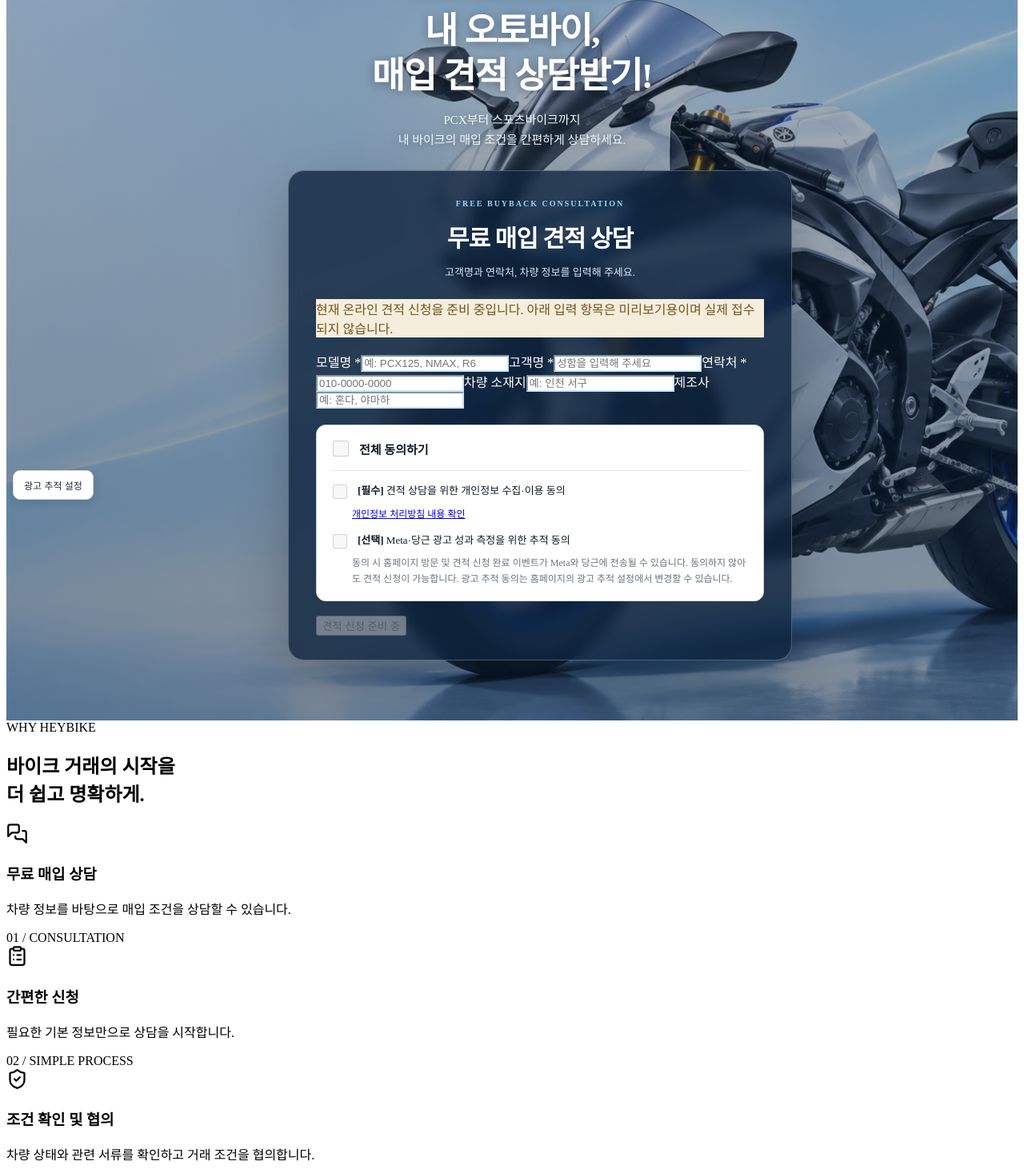
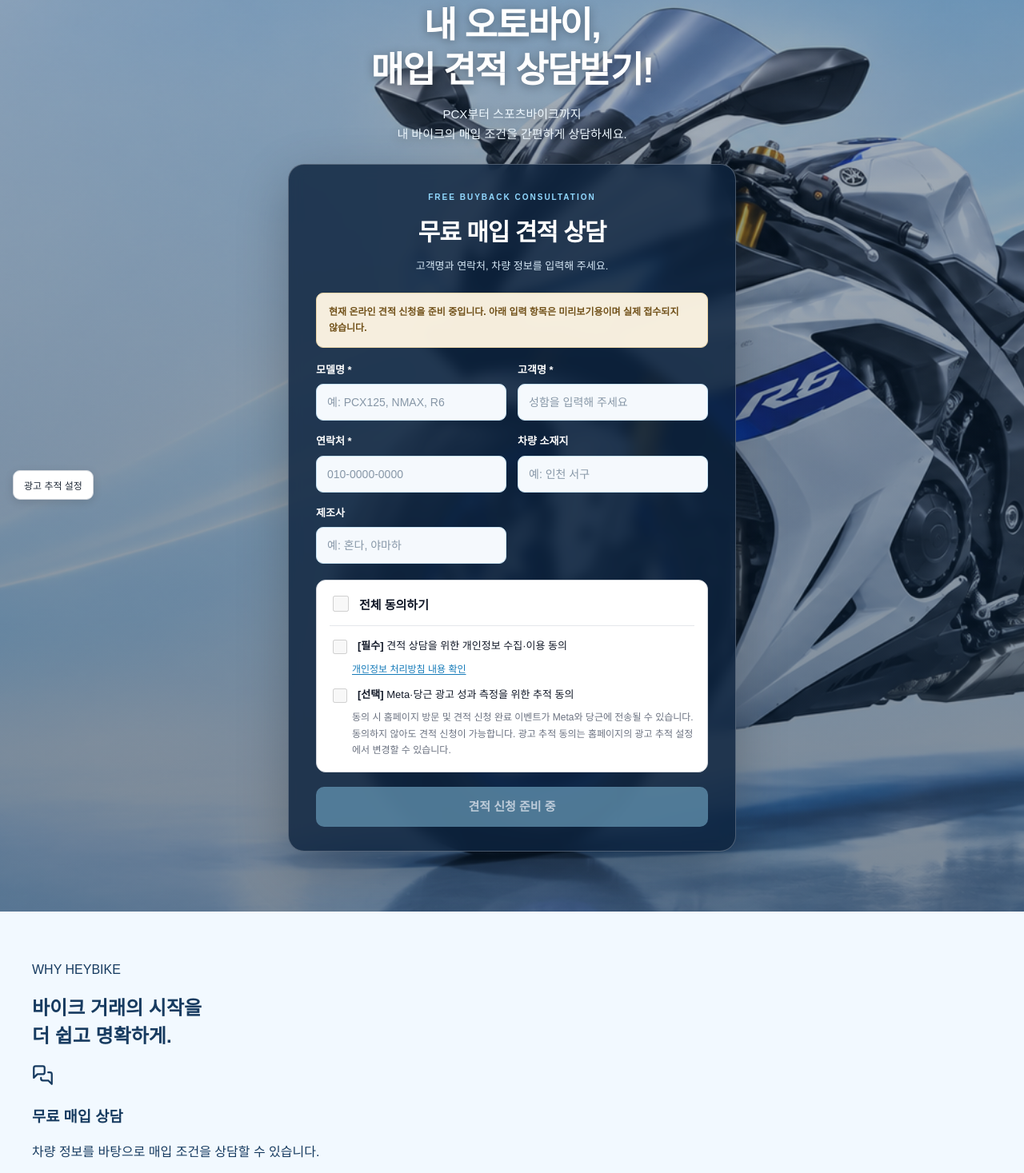
Before and after one commit to bikeseller756-png/heybike, a Next.js app in the folder highbike-web/: page / in a window 1280 px wide. Shown: the part 159-1626 px from the top of the page at 80% size. Built offline with nearby package versions, Linux system fonts and the light colour scheme; no server answers.

Commit message:
Update globals.css

```diff
--- a/highbike-web/app/globals.css
+++ b/highbike-web/app/globals.css
@@ -1,5 +1,144 @@
 
-/* HEYBIKE FULLSCREEN MOTORCYCLE HERO */
+/* =========================================
+   HEYBIKE GLOBAL BASE
+========================================= */
+
+:root {
+  color-scheme: light;
+  font-family: Arial, "Noto Sans KR", sans-serif;
+  background: #ffffff;
+  color: #173b60;
+}
+
+* {
+  box-sizing: border-box;
+}
+
+html {
+  scroll-behavior: smooth;
+}
+
+body {
+  margin: 0;
+  min-width: 320px;
+  background: #ffffff;
+  color: #173b60;
+  font-family: Arial, "Noto Sans KR", sans-serif;
+}
+
+button,
+input,
+textarea,
+select {
+  font: inherit;
+}
+
+button {
+  cursor: pointer;
+}
+
+a {
+  color: inherit;
+}
+
+.heySite {
+  min-height: 100vh;
+  overflow-x: clip;
+}
+
+.heySite img {
+  max-width: 100%;
+}
+
+/* =========================================
+   HEYBIKE HEADER
+========================================= */
+
+.heySite .heyHeader {
+  position: sticky;
+  top: 0;
+  z-index: 100;
+  width: 100%;
+  background: #ffffff;
+  border-bottom: 1px solid #d9ebf7;
+}
+
+.heySite .heyNav {
+  width: min(1200px, calc(100% - 48px));
+  min-height: 76px;
+  margin: 0 auto;
+  display: flex;
+  align-items: center;
+  justify-content: space-between;
+  gap: 24px;
+}
+
+.heySite .heyBrand {
+  display: inline-flex;
+  align-items: center;
+  gap: 10px;
+  color: #173b60;
+  text-decoration: none;
+  font-size: 24px;
+  font-weight: 900;
+  letter-spacing: -1px;
+}
+
+.heySite .heyBrandSymbol {
+  display: grid;
+  place-items: center;
+  width: 44px;
+  height: 44px;
+  border-radius: 10px;
+  background: #159be8;
+  color: #ffffff;
+  font-size: 25px;
+  font-weight: 900;
+}
+
+.heySite .heyLinks {
+  display: flex;
+  align-items: center;
+  gap: 30px;
+}
+
+.heySite .heyLinks a {
+  color: #294b68;
+  text-decoration: none;
+  font-size: 13px;
+  font-weight: 750;
+}
+
+.heySite .heyLinks a:hover {
+  color: #159be8;
+}
+
+.heySite .heyLinks .heyNavCta {
+  display: inline-flex;
+  align-items: center;
+  justify-content: center;
+  gap: 10px;
+  padding: 14px 20px;
+  border-radius: 9px;
+  background: #159be8;
+  color: #ffffff;
+  font-weight: 800;
+}
+
+.heySite .heyMenuButton {
+  display: none;
+  align-items: center;
+  justify-content: center;
+  padding: 8px;
+  border: 1px solid #cce7f7;
+  border-radius: 8px;
+  background: #ffffff;
+  color: #173b60;
+}
+
+/* =========================================
+   FULLSCREEN MOTORCYCLE HERO
+========================================= */
 
 .heyFullHero {
   position: relative;
@@ -42,7 +181,7 @@
 .heyFullHeroIntro {
   margin-bottom: 24px;
   text-align: center;
-  color: white;
+  color: #ffffff;
   text-shadow: 0 2px 12px rgba(0, 0, 0, 0.35);
 }
 
@@ -57,7 +196,7 @@
 
 .heyFullHeroIntro h1 {
   margin: 0 0 14px;
-  color: white;
+  color: #ffffff;
   font-size: clamp(34px, 3.5vw, 48px);
   font-weight: 900;
   line-height: 1.25;
@@ -72,13 +211,17 @@
   line-height: 1.7;
 }
 
+/* =========================================
+   CENTRAL CONSULTATION CARD
+========================================= */
+
 .heyFullHeroForm {
   width: 100%;
   padding: 30px 34px;
   border: 1px solid rgba(255, 255, 255, 0.25);
   border-radius: 20px;
-  background: rgba(13, 35, 61, 0.78);
-  color: white;
+  background: rgba(13, 35, 61, 0.82);
+  color: #ffffff;
   box-shadow: 0 20px 65px rgba(0, 0, 0, 0.22);
   backdrop-filter: blur(8px);
   scroll-margin-top: 95px;
@@ -98,7 +241,7 @@
 
 .heyFullHeroFormHeading h2 {
   margin: 12px 0;
-  color: white;
+  color: #ffffff;
   font-size: 30px;
   font-weight: 900;
   letter-spacing: -1px;
@@ -111,164 +254,250 @@
   line-height: 1.7;
 }
 
-/* Form text on dark overlay */
+/* =========================================
+   INQUIRY FORM
+========================================= */
 
-.heyFullHeroForm .formPanel,
-.heyFullHeroForm .fields label,
-.heyFullHeroForm .wideLabel,
-.heyFullHeroForm .consent {
+.heyFullHeroForm .formPanel {
+  display: block;
+  width: 100%;
   color: #ffffff;
 }
 
-.heyFullHeroForm .formPanel input:not([type="checkbox"]),
-.heyFullHeroForm .formPanel textarea,
-.heyFullHeroForm .formPanel select {
+.heyFullHeroForm .formPanel fieldset {
+  display: block;
+  width: 100%;
+  min-width: 0;
+}
+
+.heyFullHeroForm .fields {
+  display: grid;
+  grid-template-columns: repeat(2, minmax(0, 1fr));
+  gap: 16px 14px;
+  width: 100%;
+}
+
+.heyFullHeroForm .fields label {
+  display: flex;
+  flex-direction: column;
+  gap: 8px;
+  min-width: 0;
+  color: #ffffff;
+  font-size: 13px;
+  font-weight: 700;
+  line-height: 1.5;
+}
+
+.heyFullHeroForm .fields input,
+.heyFullHeroForm .fields select,
+.heyFullHeroForm .fields textarea {
+  display: block;
+  width: 100%;
+  min-width: 0;
+  height: 46px;
+  margin: 0;
+  padding: 0 13px;
+  border: 1px solid #c8e3f4;
+  border-radius: 9px;
+  outline: none;
   background: #ffffff;
   color: #173b60;
-  border-color: #c8e3f4;
+  font-size: 14px;
+  font-weight: 500;
+  line-height: normal;
+  box-shadow: none;
 }
 
-.heyFullHeroForm .consent a {
-  color: #b7e8ff;
+.heyFullHeroForm .fields textarea {
+  min-height: 100px;
+  height: auto;
+  padding: 12px 13px;
+  resize: vertical;
 }
 
-.heyFullHeroForm .formHelp {
-  color: #d5e5f2;
+.heyFullHeroForm .fields input::placeholder,
+.heyFullHeroForm .fields textarea::placeholder {
+  color: #8194a7;
+  opacity: 1;
 }
 
+.heyFullHeroForm .fields input:focus,
+.heyFullHeroForm .fields select:focus,
+.heyFullHeroForm .fields textarea:focus {
+  border-color: #159be8;
+  box-shadow: 0 0 0 3px rgba(21, 155, 232, 0.18);
+}
+
+.heyFullHeroForm .fields input:disabled,
+.heyFullHeroForm .fields select:disabled,
+.heyFullHeroForm .fields textarea:disabled {
+  background: #f5f9fd;
+  color: #173b60;
+  opacity: 1;
+  cursor: not-allowed;
+  -webkit-text-fill-color: #173b60;
+}
+
+.heyFullHeroForm .fields input:disabled::placeholder {
+  color: #8797a7;
+  -webkit-text-fill-color: #8797a7;
+}
+
+.heyFullHeroForm .formPanel input[type="checkbox"] {
+  accent-color: #159be8;
+}
+
+/* =========================================
+   NOTICE
+========================================= */
+
 .heyFullHeroForm .notice {
+  display: block;
+  width: 100%;
+  padding: 13px 15px;
+  border: 1px solid #ead5a7;
+  border-radius: 9px;
   background: rgba(255, 246, 227, 0.96);
   color: #72521b;
+  font-size: 12px;
+  font-weight: 600;
+  line-height: 1.7;
+  word-break: keep-all;
 }
 
-@media (max-width: 800px) {
-  .heyFullHero {
-    min-height: 700px;
-    padding: 35px 16px 55px;
-  }
+/* =========================================
+   CONSENT AND PRIVACY
+========================================= */
 
-  .heyFullHeroBackground {
-    background-position: 62% center;
-  }
-
-  .heyFullHeroForm {
-    padding: 25px 22px;
-  }
+.heyFullHeroForm .formPanel fieldset > div {
+  max-width: 100%;
 }
 
-@media (max-width: 520px) {
-  .heyFullHero {
-    padding: 26px 12px 45px;
-  }
-
-  .heyFullHeroBackground {
-    background-position: 60% center;
-  }
-
-  .heyFullHeroIntro h1 {
-    font-size: 32px;
-  }
-
-  .heyFullHeroIntro p {
-    font-size: 12px;
-  }
-
-  .heyFullHeroForm {
-    padding: 22px 15px;
-    border-radius: 14px;
-  }
-
-  .heyFullHeroFormHeading h2 {
-    font-size: 25px;
-  }
-
-  .heyFullHeroForm .fields {
-    grid-template-columns: 1fr;
-  }
+.heyFullHeroForm .formPanel fieldset > div a {
+  color: #167bb9;
+  text-decoration: underline;
+  text-underline-offset: 2px;
 }
 
-/* HEYBIKE HEADER RESTORE */
-
-.heySite .heyHeader {
-  position: sticky;
-  top: 0;
-  z-index: 100;
-  width: 100%;
-  background: #ffffff;
-  border-bottom: 1px solid #d9ebf7;
+.heyFullHeroForm .formPanel fieldset > div a:hover {
+  color: #0b5b91;
 }
 
-.heySite .heyNav {
-  width: min(1200px, calc(100% - 48px));
-  min-height: 76px;
-  margin: 0 auto;
+/* =========================================
+   SUBMIT BUTTON
+========================================= */
+
+.heyFullHeroForm .btn,
+.heyFullHeroForm button[type="submit"] {
   display: flex;
   align-items: center;
-  justify-content: space-between;
-  gap: 24px;
+  justify-content: center;
+  width: 100%;
+  min-height: 50px;
+  margin-top: 18px;
+  padding: 13px 18px;
+  border: 0;
+  border-radius: 10px;
+  background: #159be8;
+  color: #ffffff;
+  font-size: 15px;
+  font-weight: 800;
+  line-height: 1.4;
+  text-align: center;
+  transition:
+    background 0.2s ease,
+    transform 0.2s ease;
 }
 
-.heySite .heyBrand {
-  display: inline-flex;
-  align-items: center;
-  gap: 10px;
-  color: #173b60;
-  text-decoration: none;
-  font-size: 24px;
-  font-weight: 900;
-  letter-spacing: -1px;
+.heyFullHeroForm button[type="submit"]:not(:disabled):hover {
+  background: #087fc5;
+  transform: translateY(-1px);
 }
 
-.heySite .heyBrandSymbol {
-  display: grid;
-  place-items: center;
-  width: 44px;
-  height: 44px;
-  border-radius: 10px;
-  background: #159be8;
-  color: white;
-  font-size: 25px;
-  font-weight: 900;
+.heyFullHeroForm button[type="submit"]:disabled {
+  background: #5e8daa;
+  color: #e9f5ff;
+  opacity: 0.8;
+  cursor: not-allowed;
+  transform: none;
 }
 
-.heySite .heyLinks {
-  display: flex;
-  align-items: center;
-  gap: 30px;
+.heyFullHeroForm .captcha {
+  margin-top: 16px;
+  min-height: 0;
 }
 
-.heySite .heyLinks a {
-  color: #294b68;
-  text-decoration: none;
+.heyFullHeroForm .formSuccess {
+  margin: 14px 0 0;
+  color: #b5f5d2;
   font-size: 13px;
-  font-weight: 750;
+  line-height: 1.7;
 }
 
-.heySite .heyLinks a:hover {
-  color: #159be8;
+.heyFullHeroForm .formError {
+  margin: 14px 0 0;
+  color: #ffd0d0;
+  font-size: 13px;
+  line-height: 1.7;
 }
 
-.heySite .heyLinks .heyNavCta {
-  display: inline-flex;
-  align-items: center;
-  gap: 10px;
-  padding: 14px 20px;
-  border-radius: 9px;
-  background: #159be8;
-  color: white;
-  font-weight: 800;
+/* =========================================
+   GENERAL PAGE SECTION FALLBACKS
+========================================= */
+
+.heySite section {
+  scroll-margin-top: 85px;
 }
 
-.heySite .heyMenuButton {
-  display: none;
-  align-items: center;
-  justify-content: center;
-  padding: 8px;
-  border: 1px solid #cce7f7;
-  border-radius: 8px;
-  background: white;
-  color: #173b60;
+.heySite .heyHighlights,
+.heySite .heyProcess,
+.heySite .heyFaq,
+.heySite .heyFinalCta {
+  width: 100%;
 }
+
+.heySite .heyHighlights,
+.heySite .heyProcess,
+.heySite .heyFaq {
+  padding: 64px max(24px, calc((100vw - 1200px) / 2));
+}
+
+.heySite .heyHighlights {
+  background: #f2f9ff;
+}
+
+.heySite .heyProcess {
+  background: #ffffff;
+}
+
+.heySite .heyFaq {
+  background: #f7fbff;
+}
+
+.heySite .heyBanner,
+.heySite .heyFinalCta {
+  padding: 60px 24px;
+  text-align: center;
+}
+
+.heySite .heyBanner {
+  background: #e8f6ff;
+}
+
+.heySite .heyFinalCta {
+  background: #123a5d;
+  color: #ffffff;
+}
+
+.heySite .heyFooter {
+  padding: 36px 24px;
+  background: #0d263e;
+  color: #d6e7f4;
+}
+
+/* =========================================
+   TABLET
+========================================= */
 
 @media (max-width: 800px) {
   .heySite .heyNav {
@@ -290,7 +519,7 @@
     align-items: stretch;
     gap: 20px;
     padding: 22px;
-    background: white;
+    background: #ffffff;
     border-bottom: 1px solid #d9ebf7;
     box-shadow: 0 15px 30px rgba(23, 59, 96, 0.12);
   }
@@ -298,4 +527,103 @@
   .heySite .heyLinks.open {
     display: flex;
   }
+
+  .heyFullHero {
+    min-height: 700px;
+    padding: 35px 16px 55px;
+  }
+
+  .heyFullHeroBackground {
+    background-position: 62% center;
+  }
+
+  .heyFullHeroForm {
+    padding: 25px 22px;
+  }
+
+  .heySite .heyHighlights,
+  .heySite .heyProcess,
+  .heySite .heyFaq {
+    padding: 50px 20px;
+  }
 }
+
+/* =========================================
+   MOBILE
+========================================= */
+
+@media (max-width: 520px) {
+  .heySite .heyNav {
+    width: calc(100% - 24px);
+    gap: 12px;
+  }
+
+  .heySite .heyBrand {
+    font-size: 20px;
+  }
+
+  .heySite .heyBrandSymbol {
+    width: 38px;
+    height: 38px;
+    font-size: 22px;
+  }
+
+  .heyFullHero {
+    padding: 26px 12px 45px;
+  }
+
+  .heyFullHeroBackground {
+    background-position: 60% center;
+  }
+
+  .heyFullHeroInner {
+    width: 100%;
+  }
+
+  .heyFullHeroIntro h1 {
+    font-size: 32px;
+  }
+
+  .heyFullHeroIntro p {
+    font-size: 12px;
+  }
+
+  .heyFullHeroForm {
+    padding: 22px 15px;
+    border-radius: 14px;
+  }
+
+  .heyFullHeroFormHeading h2 {
+    font-size: 25px;
+  }
+
+  .heyFullHeroForm .fields {
+    grid-template-columns: minmax(0, 1fr);
+    gap: 14px;
+  }
+
+  .heyFullHeroForm .fields input,
+  .heyFullHeroForm .fields select {
+    height: 46px;
+    font-size: 14px;
+  }
+
+  .heyFullHeroForm .notice {
+    font-size: 12px;
+  }
+
+  .heyFullHeroForm .formPanel fieldset > div {
+    overflow-wrap: anywhere;
+  }
+
+  .heySite .heyHighlights,
+  .heySite .heyProcess,
+  .heySite .heyFaq {
+    padding: 40px 16px;
+  }
+
+  .heySite .heyBanner,
+  .heySite .heyFinalCta {
+    padding: 45px 16px;
+  }
+}
```
